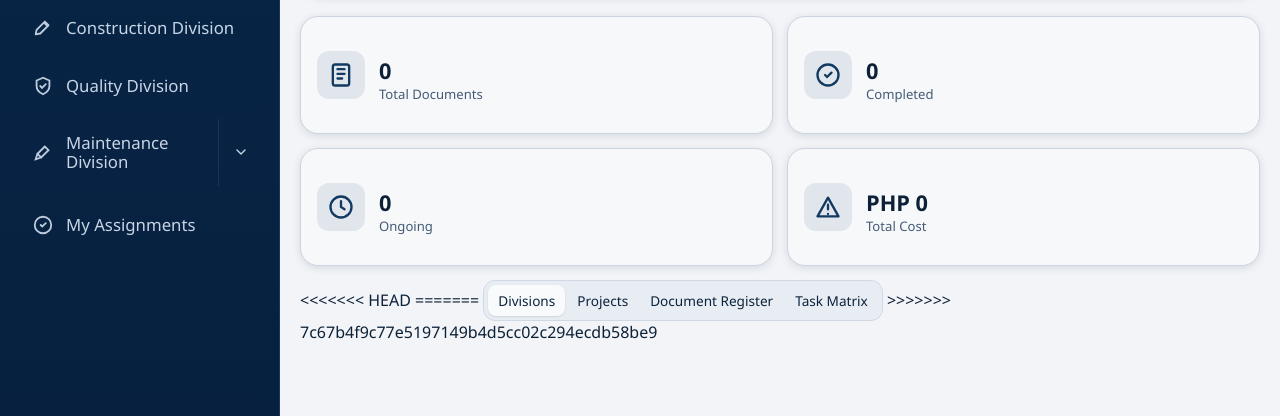
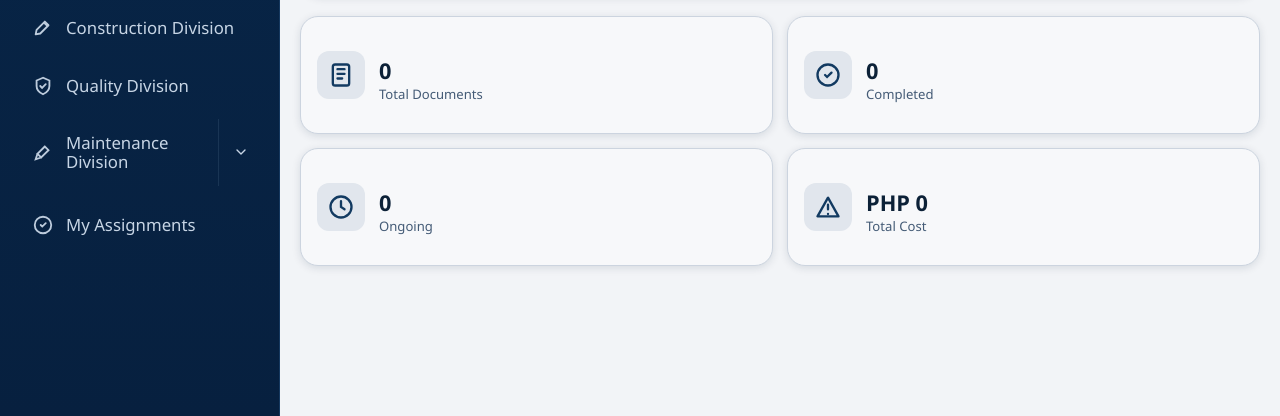
Before and after one commit to takeshii17/PEO-System, a Django app: page / in a window 1280 px wide. Shown: the part 384-800 px from the top of the page. Run offline with Django 5.2, Linux system fonts and the light colour scheme; a user stored in the database is signed in; data that the repository does not hold is empty.

Commit message:
fixed the header

```diff
--- a/peo_system/main/templates/home.html
+++ b/peo_system/main/templates/home.html
@@ -956,16 +956,6 @@
                         </section>
                     </div>
 
-<<<<<<< HEAD
-=======
-                    <section id="dashboardDataTabs" class="data-tabs" aria-label="Data sections">
-                        <button class="data-tab active" id="tabDivisions" type="button">Divisions</button>
-                        <button class="data-tab" id="tabProjects" type="button" data-title="Projects">Projects</button>
-                        <button class="data-tab" id="tabDocuments" type="button" data-url="{% url 'admin_div_dashboard' %}?tab=documents" data-title="Document Register">Document Register</button>
-                        <button class="data-tab" id="tabTaskMatrix" type="button" data-url="{% url 'maintenance_task_management' %}" data-title="Task Matrix">Task Matrix</button>
-                    </section>
-
->>>>>>> 7c67b4f9c77e5197149b4d5cc02c294ecdb58be9
                     <section id="projectsPanel" class="projects-panel hidden">
                         <div class="projects-panel-head">
                             <div>
```
Also changed, not shown: peo_system/main/Maintinance Division/contractor_management.html (+0 -8 lines), peo_system/main/Maintinance Division/task_management.html (+0 -8 lines).
